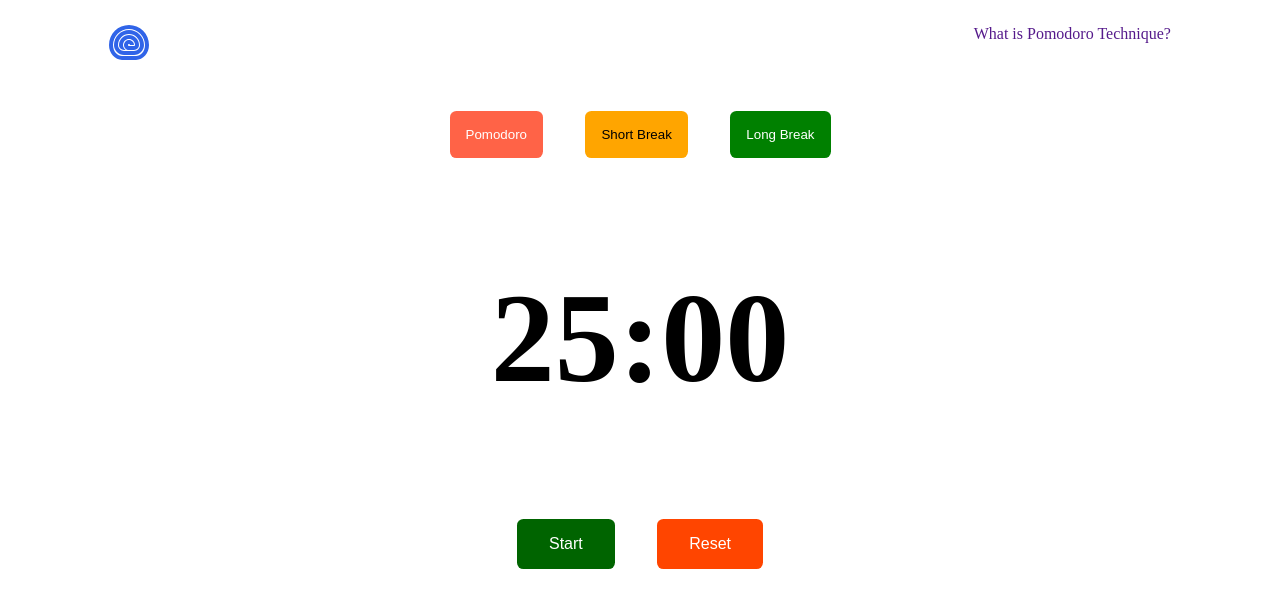
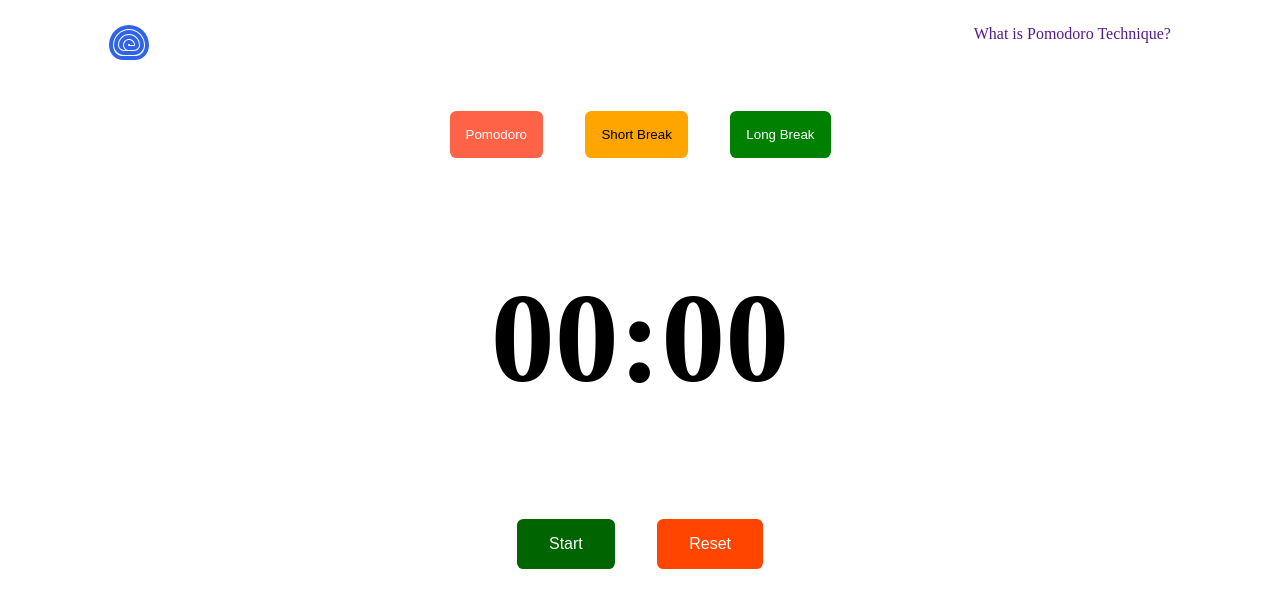
Before and after one commit to themujahidkhan/pomodoro-app, a React (Vite) app: page / in a window 1280 px wide. Shown: the top 608 px of the page. Built offline with nearby package versions, Linux system fonts and the light colour scheme.

Commit message:
Timer finally working

```diff
--- a/src/components/Timer.jsx
+++ b/src/components/Timer.jsx
@@ -1,12 +1,30 @@
-import React, { useState } from "react";
+import React, { useState, useEffect } from "react";
 import "../styles/Timer.css";
 
 function Timer() {
-  const [minutes, setMinutes] = useState(25);
-  const [seconds, setSeconds] = useState(0);
+  const [minutes, setMinutes] = useState(0);
+  const [seconds, setSeconds] = useState(5);
+  const [displayMessage, setDispalyMessage] = useState("");
 
   const minutesTimer = minutes < 10 ? `0${minutes}` : minutes;
   const secondsTimer = seconds < 10 ? `0${seconds}` : seconds;
+
+  const startTimer = useEffect(() => {
+    const interval = setInterval(() => {
+      clearInterval(interval);
+
+      if (seconds === 0) {
+        if (minutes !== 0) {
+          setSeconds(59);
+          setMinutes(minutes - 1);
+        } else {
+          setDispalyMessage("Session complete");
+        }
+      } else {
+        setSeconds(seconds - 1);
+      }
+    }, 1000);
+  }, [seconds]);
 
   function resetTimer() {
     setMinutes(0);
@@ -20,16 +38,14 @@
         <button className="btn-shortBreak">Short Break</button>
         <button className="btn-longBreak">Long Break</button>
       </div>
-      <h1 className="displayTimer">
-        {minutesTimer}:{secondsTimer}
-      </h1>
+
+      {<h1>{displayMessage}</h1> && (
+        <h1 className="displayTimer">
+          {minutesTimer}:{secondsTimer}
+        </h1>
+      )}
       <div className="bottom-tab">
-        <button
-          className="btn-start"
-          onClick={() => {
-            alert("clicked");
-          }}
-        >
+        <button className="btn-start" onClick={startTimer}>
           Start
         </button>
         <button className="btn-stop" onClick={resetTimer}>
```
